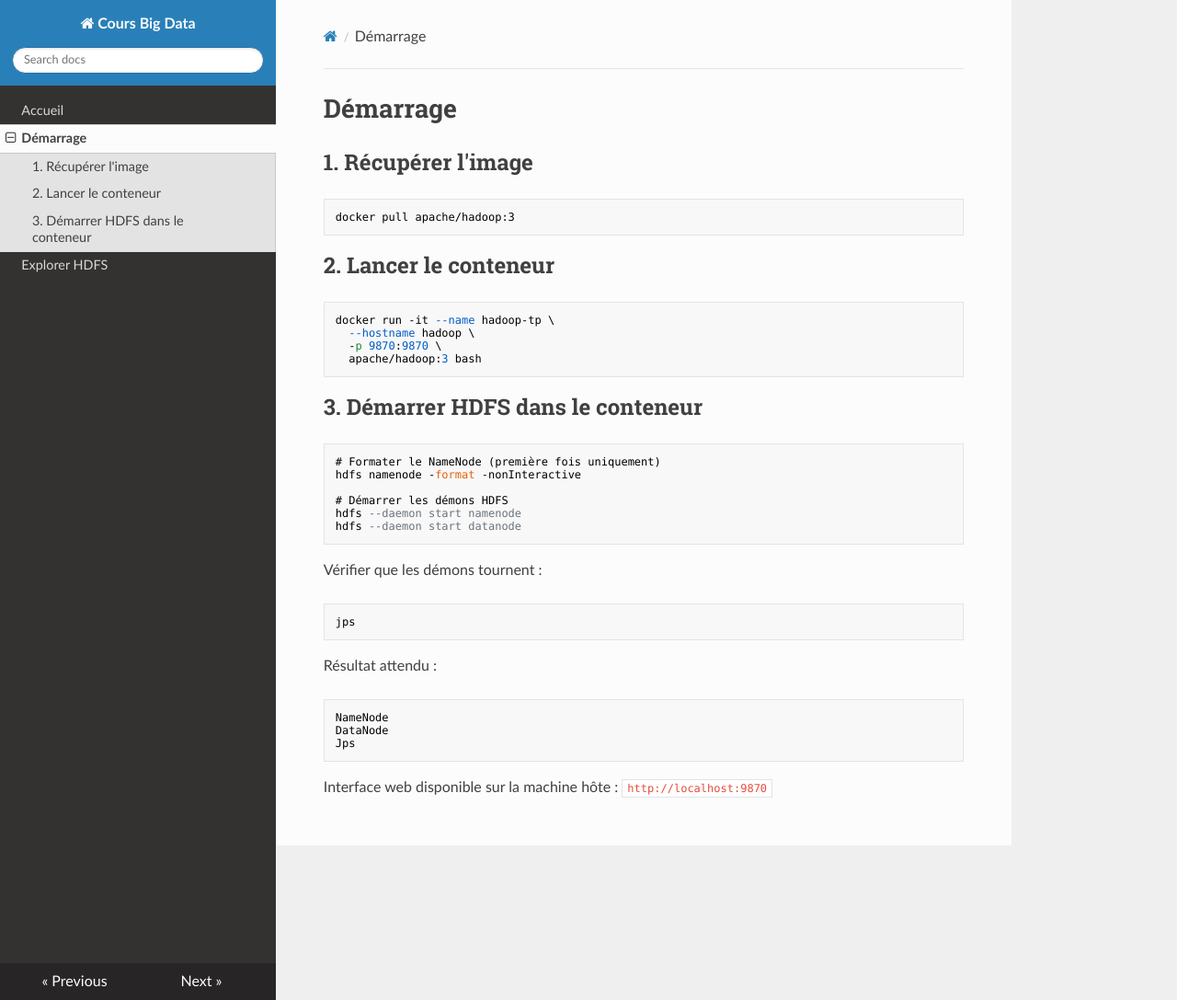
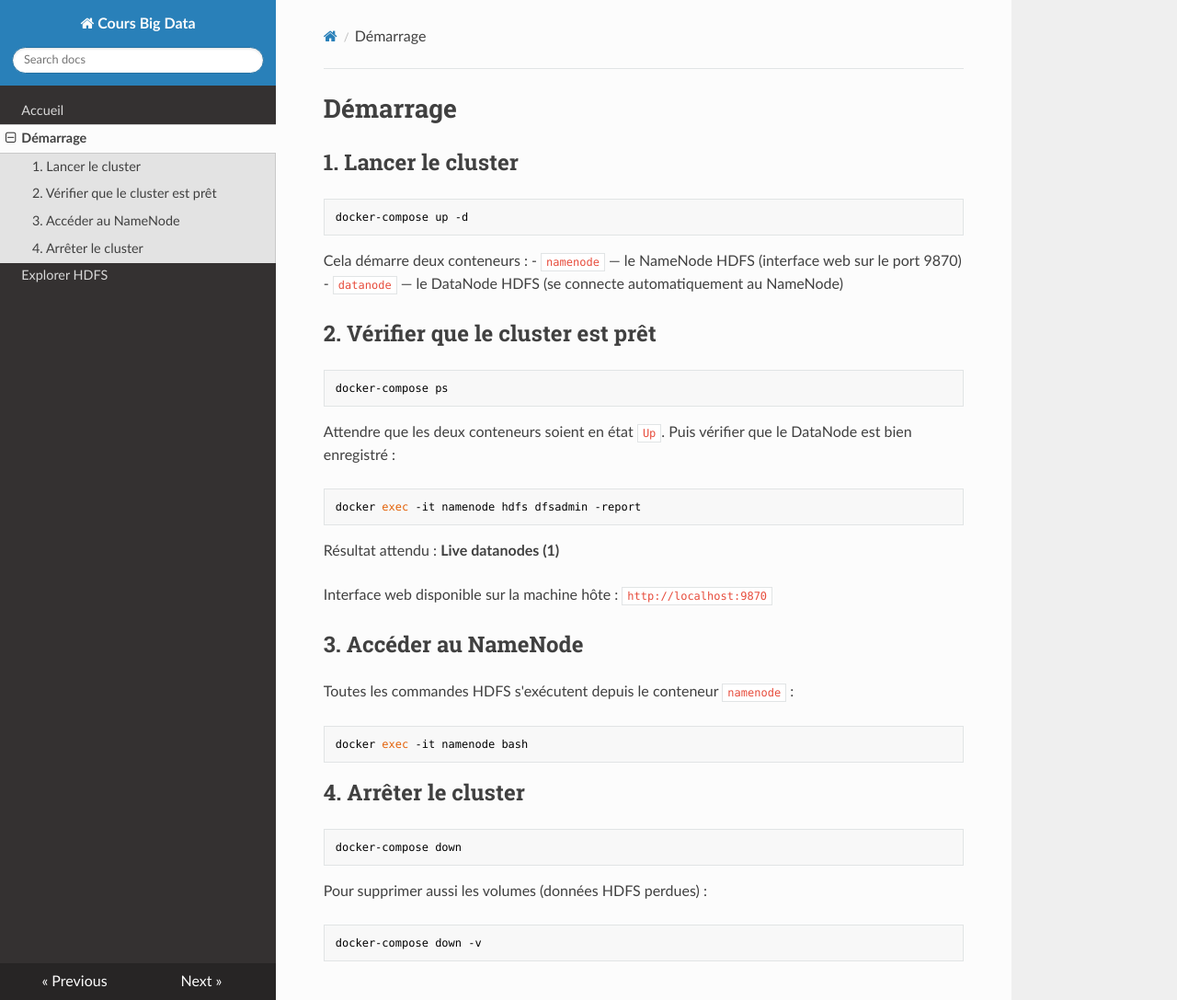
Before and after one commit to Titembaye/big-data-cours, an MkDocs documentation site: the page built from docs/deployment.md, in a window 1280 px wide and 1087 px high. Shown: the whole window at 92% size. Built offline with MkDocs 1.6.1, drawn with Linux system fonts in a browser that asks for light colours; nearby versions of some CDN libraries.

Commit message:
adding docker compose and env

````diff
--- a/docs/deployment.md
+++ b/docs/deployment.md
@@ -1,43 +1,47 @@
 # Démarrage
 
-## 1. Récupérer l'image
+## 1. Lancer le cluster
 
 ```bash
-docker pull apache/hadoop:3
+docker-compose up -d
 ```
 
-## 2. Lancer le conteneur
+Cela démarre deux conteneurs :
+- `namenode` — le NameNode HDFS (interface web sur le port 9870)
+- `datanode` — le DataNode HDFS (se connecte automatiquement au NameNode)
+
+## 2. Vérifier que le cluster est prêt
 
 ```bash
-docker run -it --name hadoop-tp \
-  --hostname hadoop \
-  -p 9870:9870 \
-  apache/hadoop:3 bash
+docker-compose ps
 ```
 
-## 3. Démarrer HDFS dans le conteneur
+Attendre que les deux conteneurs soient en état `Up`. Puis vérifier que le DataNode est bien enregistré :
 
 ```bash
-# Formater le NameNode (première fois uniquement)
-hdfs namenode -format -nonInteractive
-
-# Démarrer les démons HDFS
-hdfs --daemon start namenode
-hdfs --daemon start datanode
+docker exec -it namenode hdfs dfsadmin -report
 ```
 
-Vérifier que les démons tournent :
+Résultat attendu : **Live datanodes (1)**
+
+Interface web disponible sur la machine hôte : `http://localhost:9870`
+
+## 3. Accéder au NameNode
+
+Toutes les commandes HDFS s'exécutent depuis le conteneur `namenode` :
 
 ```bash
-jps
+docker exec -it namenode bash
 ```
 
-Résultat attendu :
+## 4. Arrêter le cluster
 
-```
-NameNode
-DataNode
-Jps
+```bash
+docker-compose down
 ```
 
-Interface web disponible sur la machine hôte : `http://localhost:9870`
+Pour supprimer aussi les volumes (données HDFS perdues) :
+
+```bash
+docker-compose down -v
+```
--- a/docs/hdfs.md
+++ b/docs/hdfs.md
@@ -1,6 +1,6 @@
 # Explorer HDFS
 
-Toutes les commandes s'exécutent depuis l'intérieur du conteneur (`docker exec -it hadoop-tp bash`).
+Toutes les commandes s'exécutent depuis l'intérieur du conteneur (`docker exec -it namenode bash`).
 
 ---
 
````
Also changed, not shown: docker-compose.yml (added, +29 -0 lines), 1 other file.
